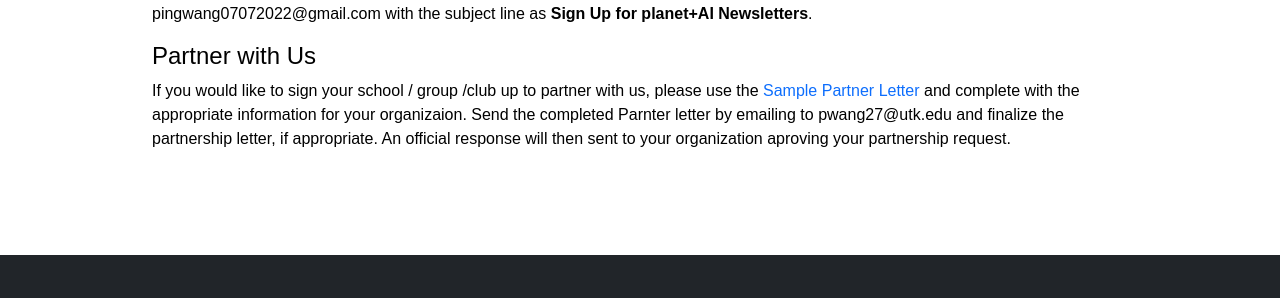
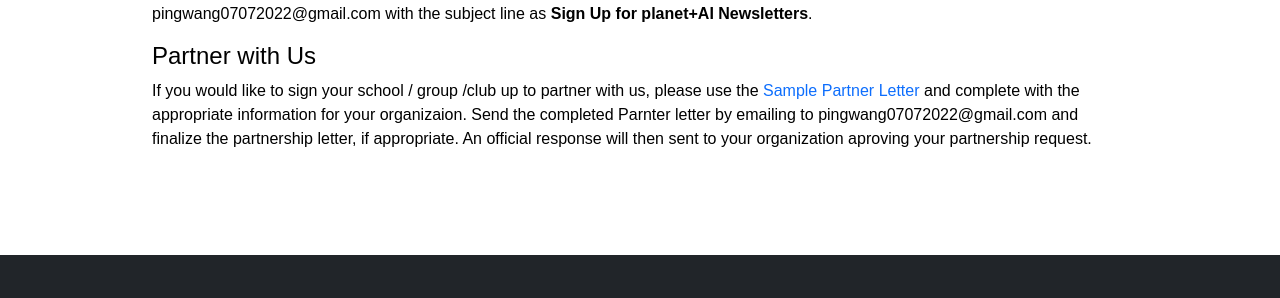
Before and after one commit to planet-ai-2023/planet-ai-2023.github.io, a Jekyll site: the page built from _pages/about.md, in a window 1280 px wide. Shown: the part 1180-1478 px from the top of the page. Built offline with Jekyll 4.4.1, drawn with Linux system fonts in a browser that asks for light colours.

Commit message:
Add files via upload

```diff
--- a/_pages/about.md
+++ b/_pages/about.md
@@ -31,7 +31,7 @@ Planet+AI is an interdisciplinary outreach project funded by the National Scienc
 If you wish to subscribe to our newsletters and get access to all our free content and resources into your inbox, please send an email to pingwang07072022@gmail.com with the subject line as **Sign Up for planet+AI Newsletters**.
 
 # Partner with Us
-If you would like to sign your school / group /club up to partner with us, please use the [Sample Partner Letter](https://docs.google.com/document/d/1mniGlWNKgrsd2athYCskEKdngu1437AMZiVlbNU9FcY/edit?usp=sharing){:target="_blank"} and complete with the appropriate information for your organizaion. Send the completed Parnter letter by emailing to pwang27@utk.edu and finalize the partnership letter, if appropriate. An official response will then sent to your organization aproving your partnership request.
+If you would like to sign your school / group /club up to partner with us, please use the [Sample Partner Letter](https://docs.google.com/document/d/1mniGlWNKgrsd2athYCskEKdngu1437AMZiVlbNU9FcY/edit?usp=sharing){:target="_blank"} and complete with the appropriate information for your organizaion. Send the completed Parnter letter by emailing to pingwang07072022@gmail.com and finalize the partnership letter, if appropriate. An official response will then sent to your organization aproving your partnership request.
 
 <br/>
 <br/>
```
